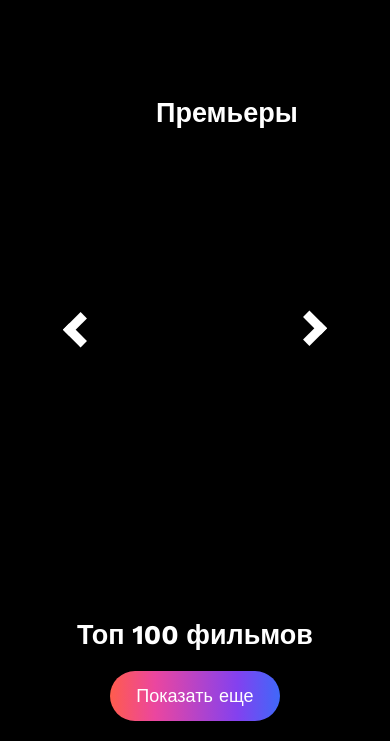
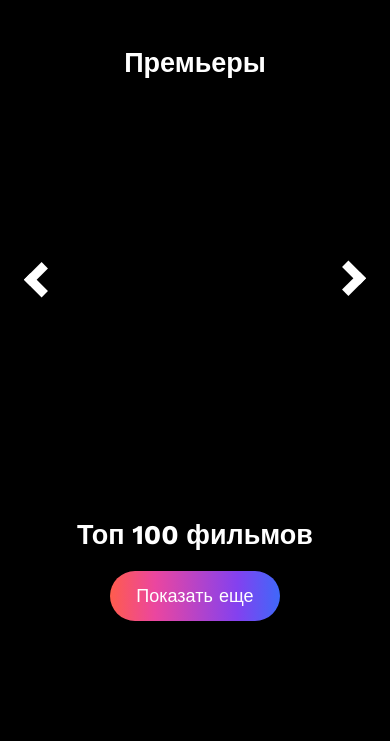
Before and after one commit to Oleg-Primak/Movie, a plain HTML site: page index.html in a window 390 px wide. Shown: the part 227-968 px from the top of the page. After the commit the page ends 864 px from the top, so only its background shows below. Drawn offline with nearby package versions, Linux system fonts and the light colour scheme; no server answers.

Commit message:
adaptive

```diff
--- a/main.css
+++ b/main.css
@@ -387,4 +387,38 @@ body {
     .header__title {
         padding-top: 60px;
     }
+
+    .movies {
+        justify-content: space-evenly;
+    }
+
+    .movies__item {
+        width: 170px;
+        margin: 4px;
+    }
+
+    .movie__cover_inner {
+        height: auto;
+    }
+
+    .slider {
+         width: 100%;
+    }
+
+    .button__prev {
+        left: 0%;
+    }
+
+    .button__next {
+        right: 0%;
+    }
+
+    .title{
+        padding-left: 0;
+        text-align: center;
+    }
+
+    .container-slider {
+        margin: 50px 0;
+    }
 }
```
